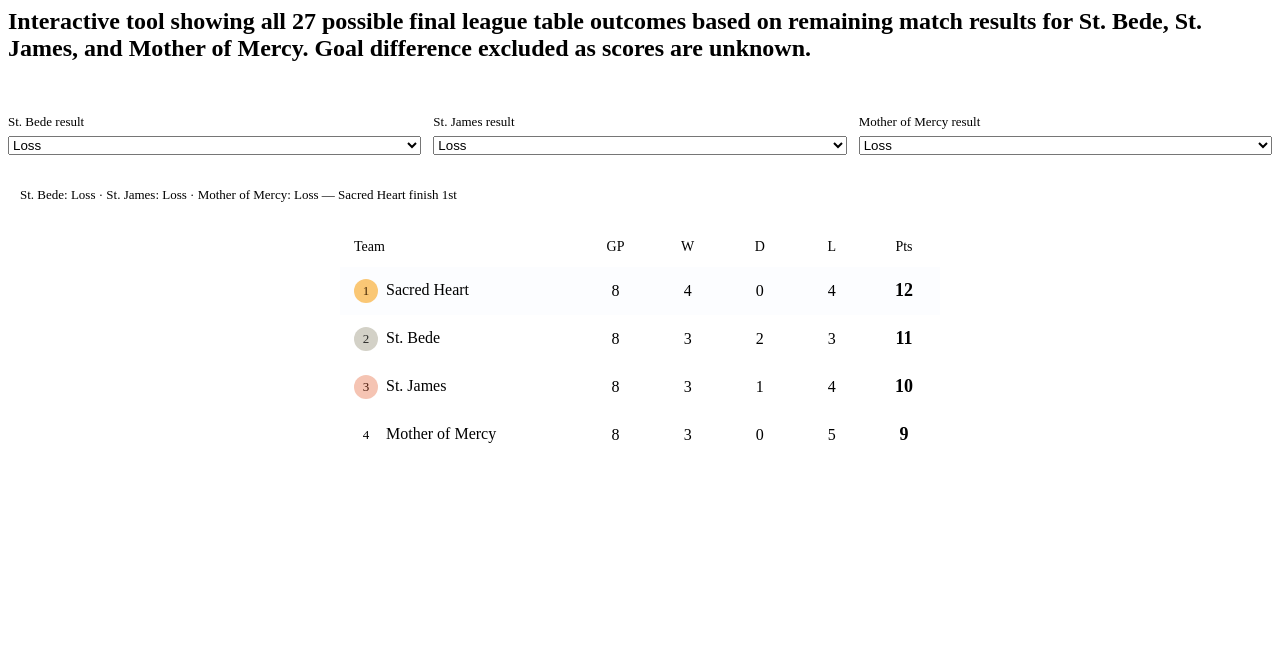
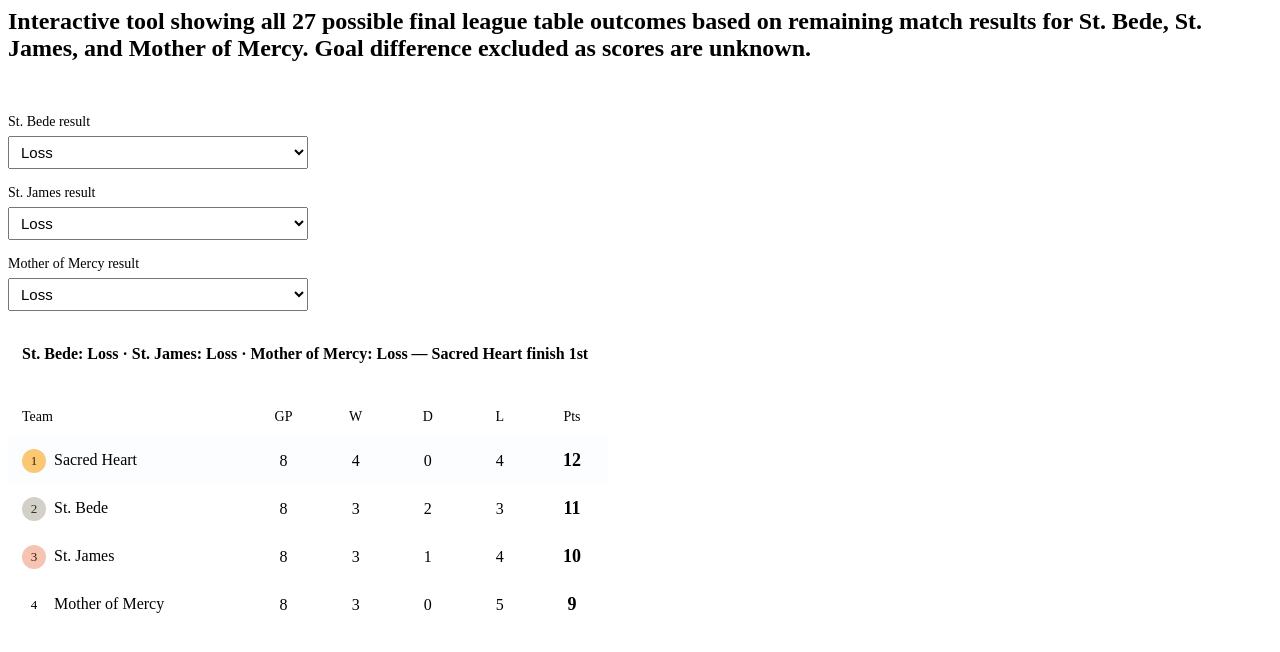
Before and after one commit to jcrowley-3/SHES-V7-SPRING2026-FINALTABLE, a plain HTML site: page index.html in a window 1280 px wide. Drawn offline with Linux system fonts and the light colour scheme.

Commit message:
Update index.html

```diff
--- a/index.html
+++ b/index.html
@@ -1,46 +1,62 @@
 <h2 class="sr-only">Interactive tool showing all 27 possible final league table outcomes based on remaining match results for St. Bede, St. James, and Mother of Mercy. Goal difference excluded as scores are unknown.</h2>
 
 <style>
-.scenario-controls { display: flex; flex-wrap: wrap; gap: 12px; margin: 1rem 0 1.5rem; }
-.result-group { display: flex; flex-direction: column; gap: 6px; flex: 1; min-width: 160px; }
-.result-group label { font-size: 13px; color: var(--color-text-secondary); font-weight: 500; }
-.result-group select { width: 100%; }
+/* CHANGED: Switched from row (horizontal) to column (vertical) and restricted width so they don't stretch too wide */
+.scenario-controls {
+  display: flex;
+  flex-direction: column;
+  gap: 16px;
+  margin: 1rem 0 1.5rem;
+  max-width: 300px;
+}
+.result-group { display: flex; flex-direction: column; gap: 6px; }
+.result-group label { font-size: 14px; color: var(--color-text-secondary); font-weight: 500; }
 
-/* CHANGED: Added max-width to keep columns from stretching too wide on desktop, and centered it */
+/* CHANGED: Added padding to the dropdowns to make them easier to click/tap with the larger text */
+.result-group select { width: 100%; padding: 6px 8px; font-size: 15px; }
+
 .table-wrap {
   border: 0.5px solid var(--color-border-tertiary);
   border-radius: var(--border-radius-lg);
   overflow: hidden;
   max-width: 600px;
-  margin: 0 auto;
+  margin: 0 0 1rem 0;
 }
 
-/* CHANGED: Increased font-size from 14px to 16px */
 table { width: 100%; border-collapse: collapse; font-size: 16px; table-layout: fixed; }
 thead tr { background: var(--color-background-secondary); }
 
-/* CHANGED: Increased padding and header font size (12px to 14px) */
 th { padding: 12px 14px; text-align: left; font-weight: 500; font-size: 14px; color: var(--color-text-secondary); border-bottom: 0.5px solid var(--color-border-tertiary); }
 th:not(:first-child) { text-align: center; }
 
-/* CHANGED: Increased padding for better breathing room with larger text */
 td { padding: 12px 14px; border-bottom: 0.5px solid var(--color-border-tertiary); color: var(--color-text-primary); }
 td:not(:first-child) { text-align: center; color: var(--color-text-secondary); }
 tr:last-child td { border-bottom: none; }
 .sacred-heart td { background: #E6F1FB22; }
 .sacred-heart td:first-child { font-weight: 500; }
 
-/* CHANGED: Slightly bumped up badge size to match the larger text */
 .pos-badge { display: inline-flex; align-items: center; justify-content: center; width: 24px; height: 24px; border-radius: 50%; font-size: 13px; font-weight: 500; margin-right: 8px; }
 .pos-1 { background: #FAC775; color: #412402; }
 .pos-2 { background: #D3D1C7; color: #2C2C2A; }
 .pos-3 { background: #F5C4B3; color: #4A1B0C; }
 .pos-4 { background: var(--color-background-secondary); color: var(--color-text-secondary); }
 
-/* CHANGED: Bumped up points font size from 15px to 18px */
 .pts-strong { font-weight: 600; color: var(--color-text-primary) !important; font-size: 18px; }
-.scenario-label { font-size: 13px; color: var(--color-text-secondary); margin-bottom: 1rem; padding: 8px 12px; background: var(--color-background-secondary); border-radius: var(--border-radius-md); }
-.tied-note { font-size: 12px; color: var(--color-text-warning); background: var(--color-background-warning); border-radius: var(--border-radius-md); padding: 6px 10px; margin-top: 10px; display: none; }
+
+/* CHANGED: Increased font size from 13px to 16px, added bolding, and matched the table's max-width */
+.scenario-label {
+  font-size: 16px;
+  font-weight: 600;
+  color: var(--color-text-primary);
+  margin-bottom: 1.5rem;
+  padding: 10px 14px;
+  background: var(--color-background-secondary);
+  border-radius: var(--border-radius-md);
+  max-width: 600px;
+  box-sizing: border-box;
+}
+
+.tied-note { font-size: 13px; color: var(--color-text-warning); background: var(--color-background-warning); border-radius: var(--border-radius-md); padding: 8px 12px; margin-top: 10px; max-width: 600px; box-sizing: border-box; display: none; }
 </style>
 
 <div style="padding: 1rem 0;">
```
